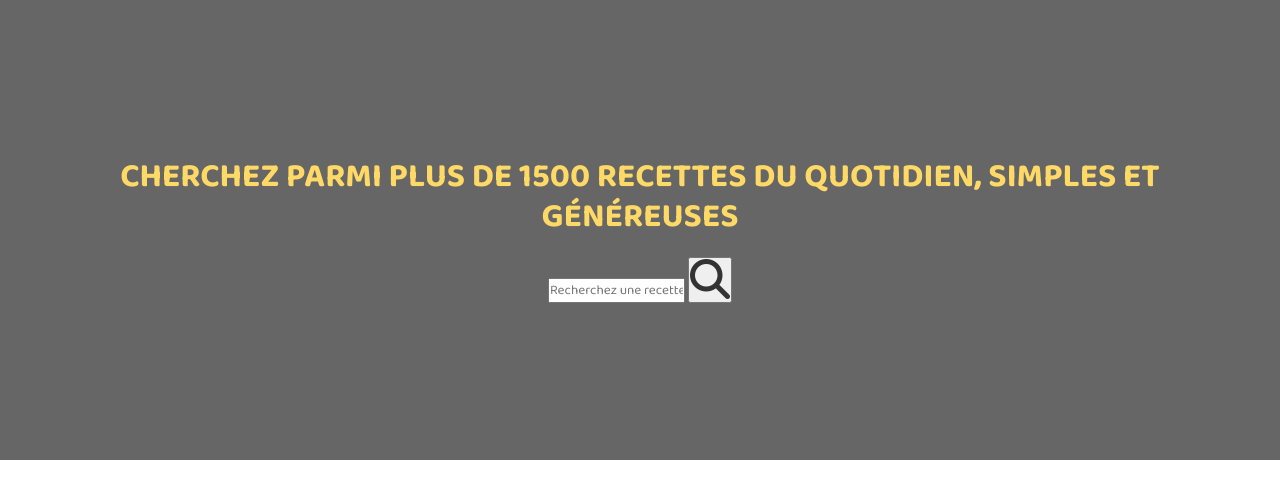
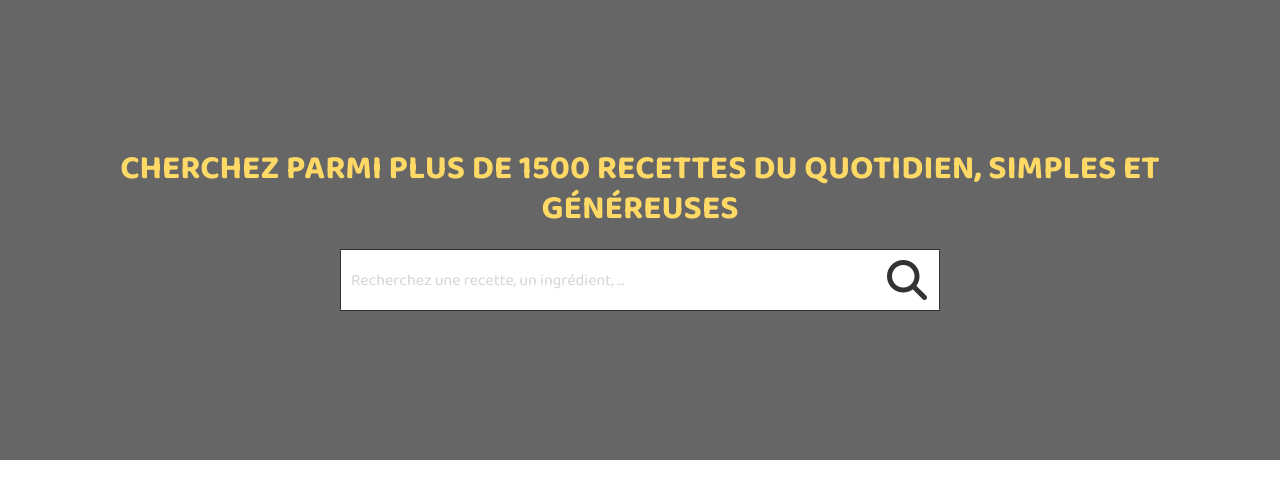
Before and after one commit to CARREAU-Paul-Antoine/sup_de_cuisine, a plain HTML site: page index.html in a window 1280 px wide. Drawn offline with Linux system fonts and the light colour scheme.

Commit message:
Add searchbar style

```diff
--- a/styles.css
+++ b/styles.css
@@ -40,3 +40,44 @@ header h1 {
     font-weight: bold;
     line-height: 1.2;
 }
+
+.search-container {
+    display: flex;
+    align-items: center;
+    overflow: hidden;
+    background-color: rgba(255, 255, 255, 1);
+    border: 1.5px solid #333; /* Black border */
+    width: 600px;
+    max-width: 90%;
+}
+
+.search-container input {
+    margin-left: 10px;
+    flex-grow: 1;
+    font-size: 1rem;
+    border: none;
+    color: #555;
+    height: 100%;
+}
+
+.search-container input::placeholder {
+    color: rgba(150, 150, 150, 0.4);
+    opacity: 1;
+}
+
+.search-container input:focus {
+    outline: none;
+}
+
+.search-container button {
+    padding: 10px 12px;
+    background-color: white;
+    color: white;
+    border: none;
+    cursor: pointer;
+    font-size: 1.4rem;
+    height: 100%;
+    display: flex;
+    align-items: center;
+    justify-content: center;
+}
```
